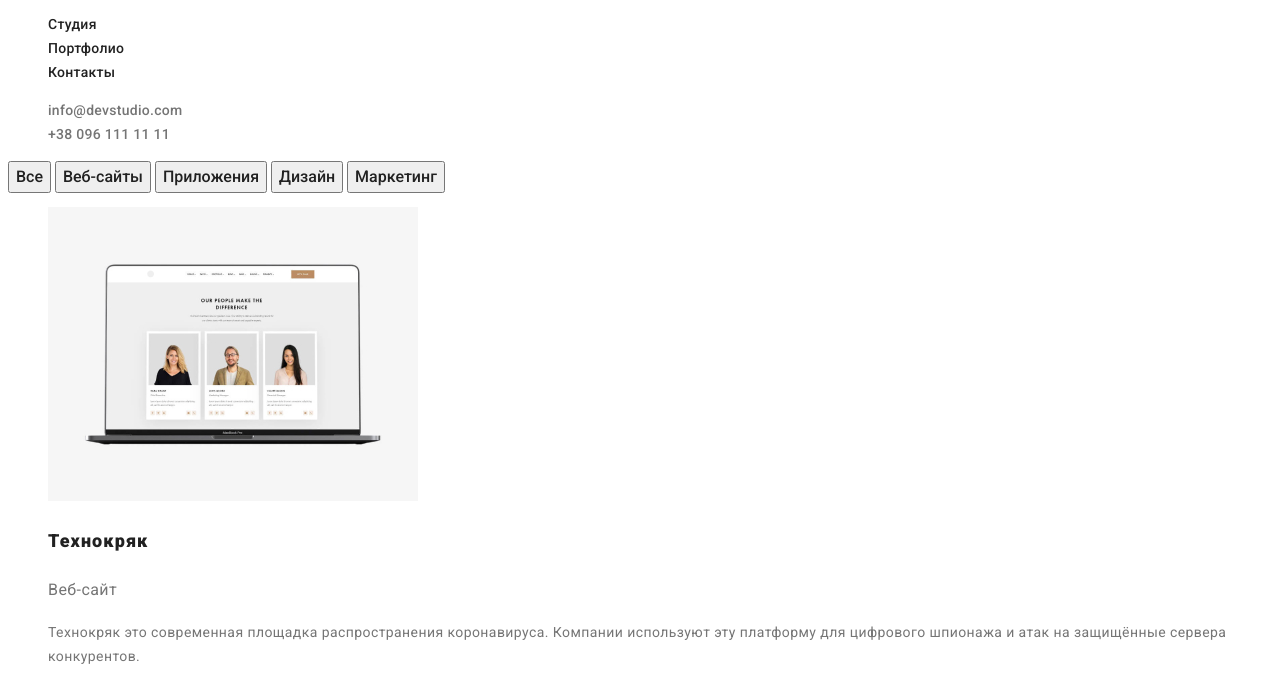
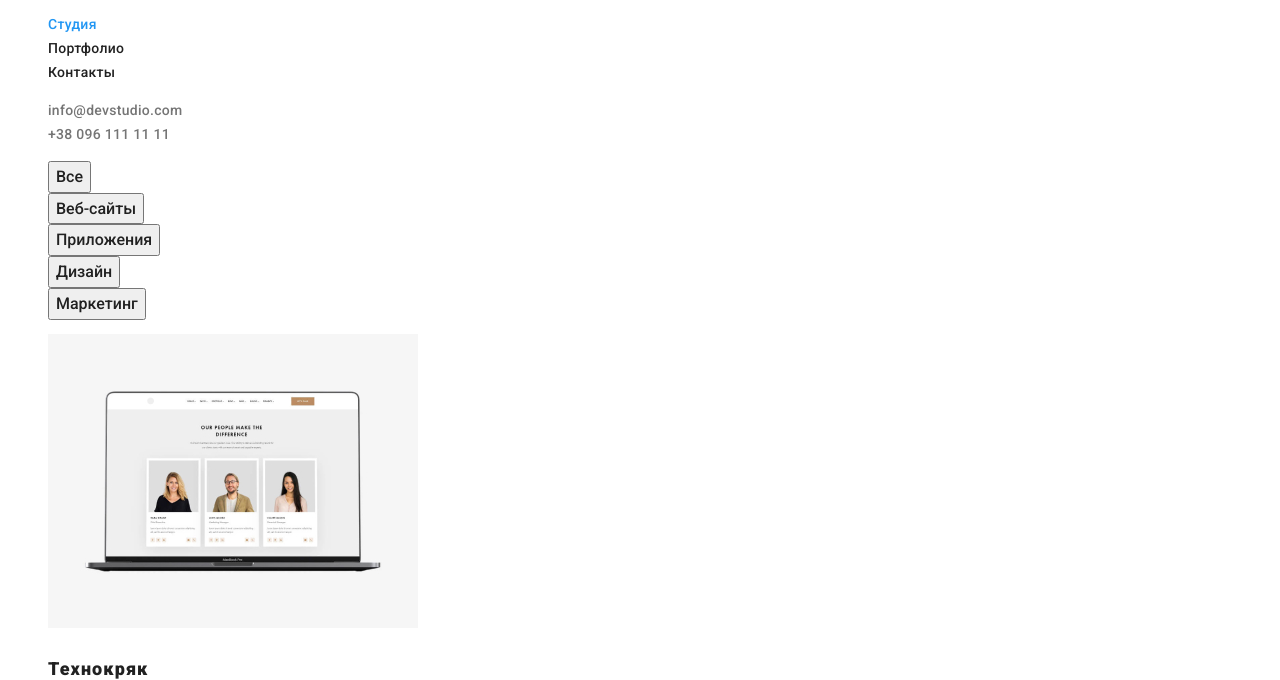
Before and after one commit to Natalia-Ka/goit-markup-hw-02, a plain HTML site: page portfolio.html in a window 1280 px wide. Shown: the part 41-721 px from the top of the page. Drawn offline with Linux system fonts and the light colour scheme.

Commit message:
correction of the mistakes

```diff
--- a/css/style.css
+++ b/css/style.css
@@ -50,6 +50,12 @@ body{
 .menu-link:focus{
     color: var(--accent-color)
 }
+/* активная вкладка меню */
+.active{
+    color: var(--accent-color)
+}
+
+
 /* меню контакты */
 .menu-contacts{
     font-weight: 500;
@@ -113,6 +119,7 @@ body{
 /*содержание чем занимаемся*/
 .work-description{
     font-weight: 700;
+    font-size: 14px;
     line-height: 1.14;
     text-align: center;
     text-transform: uppercase;
--- a/portfolio.html
+++ b/portfolio.html
@@ -16,7 +16,7 @@
         <nav>
             <a href="./index.html" class="logo"><span class="logo-web">Web </span> Studio </a>
           <ul class="list">
-              <li><a href="" class="menu-link">Студия</a></li>
+              <li><a href="" class="menu-link active">Студия</a></li>
               <li><a href="./portfolio.html" class="menu-link">Портфолио</a></li>
               <li><a href="" class="menu-link">Контакты</a></li>
            </ul>
@@ -35,16 +35,14 @@
         <section>
             <h1 hidden>Портфолио</h1>
             <div>
-                <button type="button" class="portfolio-filters">Все</button>
-                <button type="button" class="portfolio-filters">Веб-сайты</button>
-                <button type="button" class="portfolio-filters">Приложения</button>
-                <button type="button" class="portfolio-filters">Дизайн</button>
-                <button type="button" class="portfolio-filters">Маркетинг</button>
+                <ul class="list">
+                    <li><button type="button" class="portfolio-filters">Все</button></li>
+                    <li><button type="button" class="portfolio-filters">Веб-сайты</button></li>
+                    <li><button type="button" class="portfolio-filters">Приложения</button></li>
+                    <li><button type="button" class="portfolio-filters">Дизайн</button></li>
+                    <li><button type="button" class="portfolio-filters">Маркетинг</button></li>
+                </ul>
             </div>
-        </section>
-
-        <section>
-
             <ul class="list">
                 <li>
                     <a href=""><img src="./images/project-1.jpg" alt="пример работ" width="370" /></a>
```
Also changed, not shown: index.html (+2 -2 lines).
